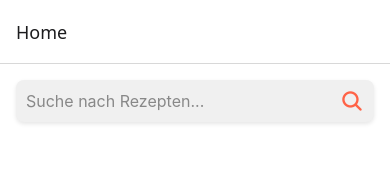
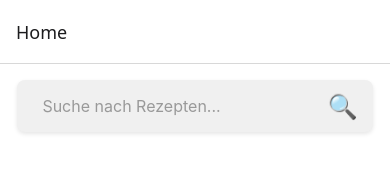
Before and after one commit to Throm333/Cook-Master, a React Native app: screen /Home in a window 390 px wide. Shown: the top 182 px of the page. Built offline with nearby package versions, Linux system fonts and the light colour scheme; no server answers; the database is empty.

Commit message:
Update Home
rezepte anzeigen

```diff
--- a/src/data/API_Config.js
+++ b/src/data/API_Config.js
@@ -1,4 +1,5 @@
-const axios = require("axios");
+import axios from "axios";
+
 const { createClient } = require("@supabase/supabase-js");
 
 const supabaseUrl = "https://umxefhpogivleljntkdz.supabase.co";
@@ -9,29 +10,25 @@ const spoonacularApiKey = "a4f80292b4794312bab3783a88014418";
 
 const supabase = createClient(supabaseUrl, supabaseKey);
 
+const api = axios.create({
+  baseURL: "https://api.spoonacular.com/recipes",
+  params: {
+    apiKey: spoonacularApiKey,
+  },
+});
+
+export default supabase;
+
 async function fetchInsertRecipes() {
   try {
-    const response = await axios.get(
-      "https://api.spoonacular.com/recipes/complexSearch",
-      {
-        params: {
-          number: 20,
-          apiKey: spoonacularApiKey,
-        },
-      }
-    );
+    const response = await api.get("/complexSearch", {
+      params: { number: 20 },
+    });
 
     const recipes = response.data.results;
 
     for (const recipe of recipes) {
-      const recipeDetailsResponse = await axios.get(
-        `https://api.spoonacular.com/recipes/${recipe.id}/information`,
-        {
-          params: {
-            apiKey: spoonacularApiKey,
-          },
-        }
-      );
+      const recipeDetailsResponse = await api.get(`/${recipe.id}/information`);
 
       const recipeDetails = recipeDetailsResponse.data;
 
@@ -55,30 +52,6 @@ async function fetchInsertRecipes() {
               .map((step) => step.step)
               .join(" ")
           : "Keine Anleitung verfügbar");
-
-      /* --------------------------Überprüfen, ob das Rezept bereits existiert-----------------------------------------------*/
-
-      const { data: existingRecipe, error: selectError } = await supabase
-        .from("recipes")
-        .select("*")
-        .eq("title", recipeDetails.title)
-        .eq("instructions", instructions)
-        .single();
-
-      if (selectError && selectError.code !== "PGRST116") {
-        console.error(
-          "Fehler beim Überprüfen der Datenbank:",
-          selectError.message
-        );
-        continue;
-      }
-
-      if (existingRecipe) {
-        console.log(
-          `Rezept "${recipeDetails.title}" existiert bereits, wird nicht hinzugefügt.`
-        );
-        continue; // Gehe zum nächsten Rezept
-      }
 
       /* --------------------------Rezepte in Datenbank Tabelle recipes speichern------------------------------------------*/
 
--- a/src/screens/Homescreen.js
+++ b/src/screens/Homescreen.js
@@ -1,28 +1,66 @@
-import React, { useState } from "react";
-import { View, TextInput, StyleSheet, TouchableOpacity } from "react-native";
-import { Ionicons } from "@expo/vector-icons";
+import React, { useState, useEffect } from "react";
+import {
+  View,
+  Text,
+  FlatList,
+  TextInput,
+  StyleSheet,
+  TouchableOpacity,
+  Image,
+} from "react-native";
+import supabase from "../data/API_Config";
 
 const HomeScreen = () => {
+  const [recipes, setRecipes] = useState([]);
   const [searchQuery, setSearchQuery] = useState("");
 
-  const handleSearch = () => {
-    console.log("Search query:", searchQuery);
+  const fetchRecipes = async () => {
+    try {
+      const { data, error } = await supabase
+        .from("recipes")
+        .select("*")
+        .limit(10);
+      if (error) throw error;
+      setRecipes(data || []);
+    } catch (error) {
+      console.error("Fehler beim Abrufen der Rezepte:", error.message);
+    }
   };
+
+  useEffect(() => {
+    fetchRecipes();
+  }, []);
+
+  const renderItem = ({ item }) => (
+    <TouchableOpacity style={styles.recipeCard}>
+      <Image source={{ uri: item.image }} style={styles.recipeImage} />
+      <Text style={styles.recipeTitle}>{item.title}</Text>
+    </TouchableOpacity>
+  );
 
   return (
     <View style={styles.container}>
-      <View style={styles.searchBar}>
+      <View style={styles.searchBarContainer}>
         <TextInput
-          style={styles.searchInput}
+          style={styles.searchBar}
           placeholder="Suche nach Rezepten..."
-          placeholderTextColor="#888"
+          placeholderTextColor="#999"
           value={searchQuery}
-          onChangeText={setSearchQuery}
+          onChangeText={(text) => setSearchQuery(text)}
         />
-        <TouchableOpacity onPress={handleSearch}>
-          <Ionicons name="search" size={24} color="#FF6347"></Ionicons>
+        <TouchableOpacity style={styles.searchIconContainer}>
+          <Text style={styles.searchIcon}>🔍</Text>
         </TouchableOpacity>
       </View>
+
+      <FlatList
+        data={recipes}
+        renderItem={renderItem}
+        keyExtractor={(item) => item.id}
+        numColumns={2}
+        contentContainerStyle={styles.recipeList}
+        showsVerticalScrollIndicator={false}
+      />
     </View>
   );
 };
@@ -31,26 +69,64 @@ const styles = StyleSheet.create({
   container: {
     flex: 1,
     backgroundColor: "#fff",
-    padding: 16,
+    paddingHorizontal: 10,
   },
-  searchBar: {
+  searchBarContainer: {
     flexDirection: "row",
     alignItems: "center",
     backgroundColor: "#f0f0f0",
     borderRadius: 8,
-    paddingHorizontal: 10,
-    paddingVertical: 8,
-    marginBottom: 16,
+    paddingHorizontal: 15,
+    paddingVertical: 6,
+    marginVertical: 16,
+    marginHorizontal: "2%",
     shadowColor: "#000",
     shadowOpacity: 0.1,
     shadowRadius: 4,
     elevation: 2,
     shadowOffset: { width: 0, height: 2 },
   },
-  searchInput: {
+  searchBar: {
     flex: 1,
+    height: 40,
     fontSize: 16,
+    paddingHorizontal: 10,
+  },
+  searchIconContainer: {
+    justifyContent: "center",
+    alignItems: "center",
+    marginLeft: 10,
+  },
+  searchIcon: {
+    fontSize: 24,
+    color: "#007BFF",
+  },
+  recipeList: {
+    paddingTop: 10,
+  },
+  recipeCard: {
+    flex: 1,
+    margin: 5,
+    backgroundColor: "#fff",
+    borderRadius: 10,
+    overflow: "hidden",
+    shadowColor: "#000",
+    shadowOffset: { width: 0, height: 2 },
+    shadowOpacity: 0.2,
+    shadowRadius: 3,
+    elevation: 2,
+  },
+  recipeImage: {
+    width: "100%",
+    height: 100,
+    resizeMode: "cover",
+  },
+  recipeTitle: {
+    padding: 10,
+    fontSize: 16,
+    fontWeight: "bold",
     color: "#333",
+    textAlign: "center",
   },
 });
 
```
